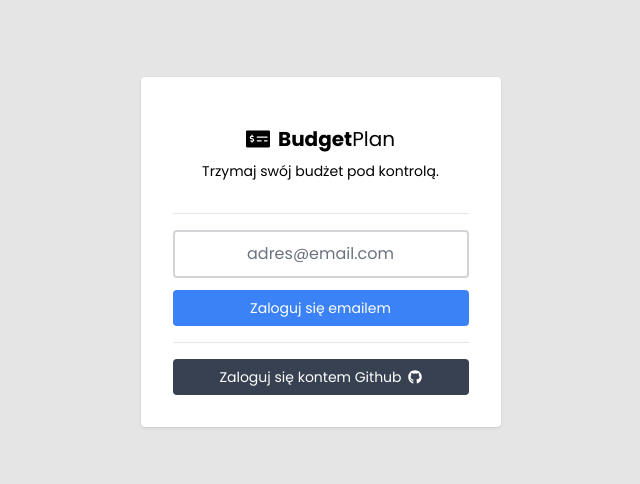
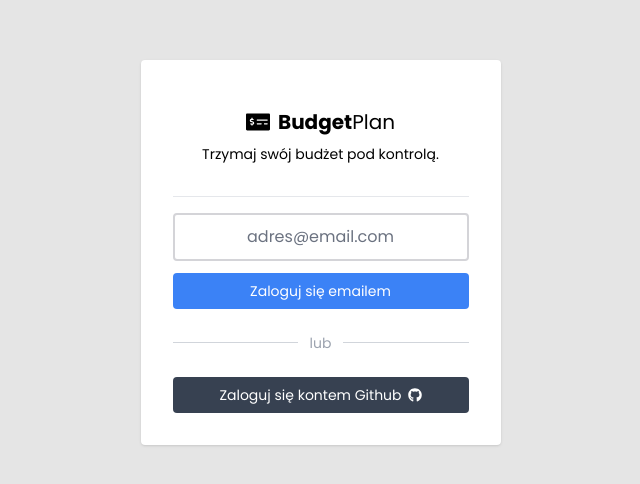
Before and after one commit to grzegorzpokorski/budget-plan, a Next.js app: page /login in a window 1280 px wide. Shown: the part 148-632 px from the top of the page, without its empty margins (312-952 px from the left). Built offline with nearby package versions, Linux system fonts and the light colour scheme; no server answers.

Commit message:
fix: a11y improvements

```diff
--- a/src/app/(main-layout)/page.tsx
+++ b/src/app/(main-layout)/page.tsx
@@ -13,7 +13,7 @@
   return (
     <Private>
       <MainHeader />
-      <Container className="flex flex-col gap-8 py-8">
+      <Container className="flex flex-col py-8">
         <BudgetRealization name="Realizacja" />
         <Budgets />
         <Expenses />
--- a/src/components/atoms/Button/Button.tsx
+++ b/src/components/atoms/Button/Button.tsx
@@ -18,17 +18,17 @@
 
 const variants = {
   default: twMerge(
-    "bg-blue-500 hover:bg-blue-600 border-blue-500 disabled:bg-gray-300",
+    "bg-blue-500 hover:bg-blue-600 focus:bg-blue-600 border-blue-500 disabled:bg-gray-300",
   ),
   outline: twMerge(
-    "bg-transparent hover:bg-blue-600 focus:bg-blue-500 border-2 border-blue-500 text-blue-500 hover:text-white focus:text-white",
+    "bg-transparent hover:bg-blue-600 focus:bg-blue-600 border-2 border-blue-500 text-blue-500 hover:text-white focus:text-white",
     "disabled:border-gray-300 disabled:text-gray-300 disabled:hover:bg-transparent",
   ),
   "white-outline": twMerge(
-    "bg-transparent hover:bg-white border-2 border-white-500 text-white hover:text-blue-500 focus:text-blue-500",
+    "bg-transparent hover:bg-white focus:bg-white border-2 border-white-500 text-white hover:text-blue-500 focus:text-blue-500",
   ),
   github: twMerge(
-    "bg-gray-700 hover:bg-gray-800 text-white disabled:bg-gray-300",
+    "bg-gray-700 hover:bg-gray-800 focus:bg-gray-800 text-white disabled:bg-gray-300",
   ),
 } as const;
 
--- /dev/null
+++ b/src/components/atoms/Divider/Divider.tsx
@@ -0,0 +1,14 @@
+import { twMerge } from "tailwind-merge";
+
+export const Divider = () => (
+  <div
+    className={twMerge(
+      "relative flex flex-row items-center text-center text-gray-400 text-sm py-2",
+      "before:content-[''] before:flex-1 before:border-b-[1px] before:border-gray-300 before:mr-3",
+      "after:content-[''] after:flex-1 after:border-b-[1px] after:border-gray-300 after:ml-3",
+    )}
+    role="separator"
+  >
+    lub
+  </div>
+);
--- a/src/components/molecules/Budget/Budget.tsx
+++ b/src/components/molecules/Budget/Budget.tsx
@@ -6,7 +6,6 @@
 import { formatCurrency } from "@/utils/formatCurrency";
 import { FaEdit } from "react-icons/fa";
 import { Progressbar } from "@/components/atoms/Progressbar/Progressbar";
-import { Loader } from "@/components/molecules/Loader/loader";
 
 type Props = {
   id: number;
@@ -31,7 +30,7 @@
       <Tag className="flex flex-row gap-4 pt-4">
         <div className="flex flex-col gap-2 pt-4 w-full">
           <div className="flex flex-row justify-between">
-            <h2 className="font-bold">{name}</h2>
+            <h3 className="font-bold">{name}</h3>
             <div className="font-base text-sm">
               {formatCurrency(current)} /{" "}
               <span className="font-semibold">{formatCurrency(maxAmount)}</span>
--- a/src/components/molecules/BudgetRealization/BudgetRealization.tsx
+++ b/src/components/molecules/BudgetRealization/BudgetRealization.tsx
@@ -23,17 +23,17 @@
   }
 
   return (
-    <div className="pt-0 pb-4 px-6 bg-white rounded shadow">
+    <section className="pt-0 pb-4 px-6 bg-white rounded shadow">
       <div className="flex flex-col gap-2 pt-4">
         <div className="flex flex-row justify-between">
           <h2 className="font-bold">{name}</h2>
-          <div className="font-base text-sm">
+          <output className="font-base text-sm">
             {formatCurrency(current)} /{" "}
             <span className="font-semibold">{formatCurrency(max)}</span>
-          </div>
+          </output>
         </div>
         <Progressbar progress={(current / max) * 100} />
       </div>
-    </div>
+    </section>
   );
 };
--- a/src/components/molecules/Expense/Expense.tsx
+++ b/src/components/molecules/Expense/Expense.tsx
@@ -51,9 +51,9 @@
         )}
       >
         <div className="flex flex-col gap-1 md:gap-4 md:flex-row md:items-center">
-          <div className="font-medium text-red-500 mt-1.5 min-w-[105px]">
+          <p className="font-medium text-red-500 mt-1.5 min-w-[105px]">
             -{formatCurrency(amount)}
-          </div>
+          </p>
           <div className="flex flex-col text-sm mt-1">
             <h3 className="font-bold">{title}</h3>
             <p className="mt-1 text-sm text-gray-500">{budget.name}</p>
--- a/src/components/organisms/Budgets/Budgets.tsx
+++ b/src/components/organisms/Budgets/Budgets.tsx
@@ -11,6 +11,10 @@
 
   if (isSuccess && data.budgets.length > 0) {
     return (
+      <section>
+        <h2 className="border-b-2 py-3 px-6 text-xs text-gray-500 capitalize text-center md:text-start">
+          Budżety
+        </h2>
         <ul
           className="list-none flex flex-col gap-4 bg-white divide-y-2 p-6 pt-2 shadow rounded"
           role="list"
@@ -19,6 +23,7 @@
             <Budget key={item.id} {...item} />
           ))}
         </ul>
+      </section>
     );
   }
 
--- a/src/components/organisms/Expenses/Expenses.tsx
+++ b/src/components/organisms/Expenses/Expenses.tsx
@@ -12,6 +12,8 @@
 
   if (isSuccess) {
     return (
+      <section>
+        <h2 className="sr-only">Wydatki</h2>
         <ul className="list-none flex flex-col divide-y-2 rounded" role="list">
           {data.expenses.map((item, idx, arr) => {
             const currentDate = formatDate(item.createdAt);
@@ -26,6 +28,7 @@
             );
           })}
         </ul>
+      </section>
     );
   }
   return <Loader />;
--- a/src/components/templates/LoginPage/LoginPage.tsx
+++ b/src/components/templates/LoginPage/LoginPage.tsx
@@ -2,6 +2,7 @@
 
 import { Button } from "@/components/atoms/Button/Button";
 import { CenterBox } from "@/components/atoms/CenterBox/CenterBox";
+import { Divider } from "@/components/atoms/Divider/Divider";
 import { Input } from "@/components/molecules/Input/Input";
 import { useRedirectAuthenticated } from "@/hooks/useRedirectAuthenticated";
 import { zodResolver } from "@hookform/resolvers/zod";
@@ -51,6 +52,9 @@
             className="flex flex-col"
             disabled={status !== "unauthenticated"}
           >
+            <legend className="sr-only">
+              Zaloguj się podając adres email.
+            </legend>
             <Input
               type="email"
               errormessage={errors.email?.message || ""}
@@ -64,7 +68,7 @@
             <Button type="submit">Zaloguj się emailem</Button>
           </fieldset>
         </form>
-        <hr />
+        <Divider />
         <Button
           variant="github"
           disabled={status !== "unauthenticated"}
```
Lines whose indentation alone changed are shown as unchanged.
